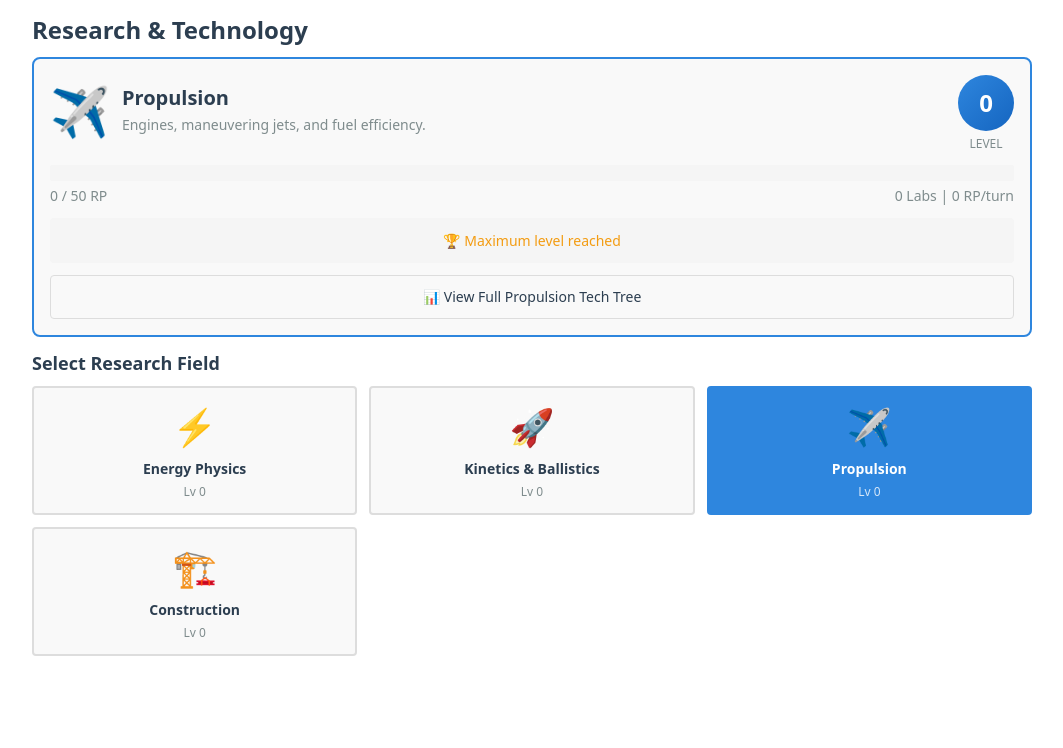
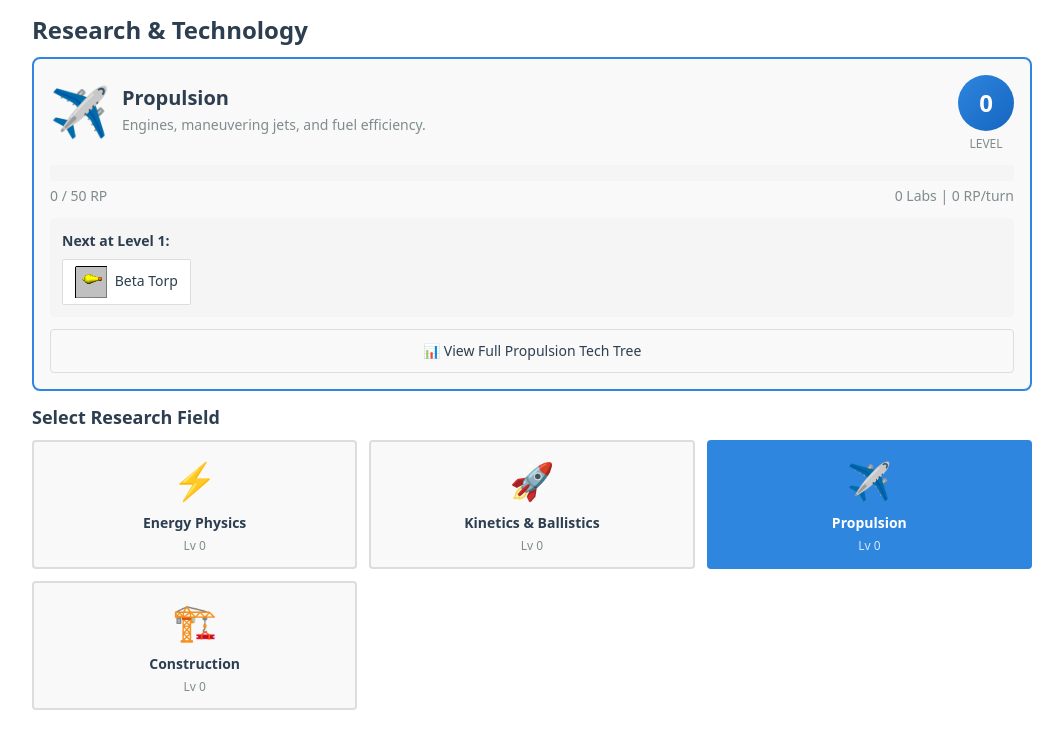
Before and after one commit to zebslc/stars-mobiler, an Angular app: page /research in a window 1280 px wide. Shown: the top 748 px of the page, without its empty margins (108-1171 px from the left). Built offline with nearby package versions, Linux system fonts and the light colour scheme.

Commit message:
Add total-tech.json with comprehensive specifications for game components including Scanners, Armour, Beam Weapons, Bombs, Electrical, Engines, Hulls, Mechanical, Mines, Planetary, Torpedoes, Shields, Starbase Hulls, and Terraforming

```diff
--- a/src/app/data/techs/bombs.data.ts
+++ b/src/app/data/techs/bombs.data.ts
@@ -5,7 +5,7 @@ export const BOMB_COMPONENTS: ComponentStats[] = [
     id: 'bomb_lady',
     name: 'Lady Finger',
     type: 'Bomb',
-    tech: { Kinetics: 1 },
+    tech: { Kinetics: 2 },
     mass: 40,
     cost: { iron: 1, bor: 20, germ: 0, res: 5 },
     stats: { kill: 0.6, struct: 2 },
@@ -13,12 +13,100 @@ export const BOMB_COMPONENTS: ComponentStats[] = [
     description: 'Basic orbital bomb.'
   },
   {
+    id: 'bomb_black_cat',
+    name: 'Black Cat',
+    type: 'Bomb',
+    tech: { Kinetics: 5 },
+    mass: 45,
+    cost: { iron: 1, bor: 22, germ: 0, res: 7 },
+    stats: { kill: 0.9, struct: 4 },
+    img: 'weap-bomb-black-cat',
+    description: 'Improved explosive charge.'
+  },
+  {
+    id: 'bomb_m70',
+    name: 'M-70',
+    type: 'Bomb',
+    tech: { Kinetics: 8 },
+    mass: 50,
+    cost: { iron: 1, bor: 24, germ: 0, res: 9 },
+    stats: { kill: 1.2, struct: 6 },
+    img: 'weap-bomb-m70',
+    description: 'Military grade munition.'
+  },
+  {
+    id: 'bomb_m80',
+    name: 'M-80',
+    type: 'Bomb',
+    tech: { Kinetics: 11 },
+    mass: 55,
+    cost: { iron: 1, bor: 25, germ: 0, res: 12 },
+    stats: { kill: 1.7, struct: 7 },
+    img: 'weap-bomb-m80',
+    description: 'High-yield conventional warhead.'
+  },
+  {
+    id: 'bomb_cherry',
+    name: 'Cherry Bomb',
+    type: 'Bomb',
+    tech: { Kinetics: 14 },
+    mass: 52,
+    cost: { iron: 1, bor: 25, germ: 0, res: 11 },
+    stats: { kill: 2.5, struct: 10 },
+    img: 'weap-bomb-cherry',
+    description: 'High yield nuke. Destroys everything.'
+  },
+  {
+    id: 'bomb_lbu17',
+    name: 'LBU-17',
+    type: 'Bomb',
+    tech: { Kinetics: 5, Energy: 8 },
+    mass: 30,
+    cost: { iron: 1, bor: 15, germ: 15, res: 7 },
+    stats: { kill: 0.2, struct: 16 },
+    img: 'weap-bomb-lbu17',
+    description: 'Structure-focused demolition device.'
+  },
+  {
+    id: 'bomb_lbu32',
+    name: 'LBU-32',
+    type: 'Bomb',
+    tech: { Kinetics: 10, Energy: 10 },
+    mass: 35,
+    cost: { iron: 1, bor: 24, germ: 15, res: 10 },
+    stats: { kill: 0.3, struct: 28 },
+    img: 'weap-bomb-lbu32',
+    description: 'Enhanced bunker buster.'
+  },
+  {
+    id: 'bomb_lbu74',
+    name: 'LBU-74',
+    type: 'Bomb',
+    tech: { Kinetics: 15, Energy: 12 },
+    mass: 45,
+    cost: { iron: 1, bor: 33, germ: 12, res: 14 },
+    stats: { kill: 0.4, struct: 4.5 },
+    img: 'weap-bomb-lbu74',
+    description: 'Ultimate installation destroyer.'
+  },
+  {
+    id: 'bomb_retro',
+    name: 'Retro Bomb',
+    type: 'Bomb',
+    tech: { Kinetics: 10, Energy: 12 },
+    mass: 45,
+    cost: { iron: 15, bor: 15, germ: 10, res: 50 },
+    stats: { kill: 0.0, struct: 0.0 },
+    img: 'weap-bomb-retro',
+    description: 'Terraforming weapon. Reduces planet habitability.'
+  },
+  {
     id: 'bomb_smart',
     name: 'Smart Bomb',
     type: 'Bomb',
-    tech: { Kinetics: 3, Energy: 2 },
+    tech: { Kinetics: 5, Energy: 7 },
     mass: 50,
-    cost: { iron: 1, bor: 22, germ: 5, res: 27 },
+    cost: { iron: 1, bor: 22, germ: 0, res: 27 },
     stats: { kill: 1.3, struct: 0 },
     img: 'weap-bomb-smart',
     description: 'Anti-personnel weapon. Saves factories.'
@@ -27,33 +115,44 @@ export const BOMB_COMPONENTS: ComponentStats[] = [
     id: 'bomb_neutron',
     name: 'Neutron Bomb',
     type: 'Bomb',
-    tech: { Kinetics: 8, Energy: 4 },
-    mass: 50,
-    cost: { iron: 1, bor: 40, germ: 5, res: 50 },
+    tech: { Kinetics: 10, Energy: 10 },
+    mass: 57,
+    cost: { iron: 1, bor: 30, germ: 0, res: 30 },
     stats: { kill: 2.2, struct: 0 },
     img: 'weap-bomb-neutron',
     description: 'Enhanced radiation weapon.'
   },
   {
-    id: 'bomb_cherry',
-    name: 'Cherry Bomb',
+    id: 'bomb_enriched_neutron',
+    name: 'Enriched Neutron',
     type: 'Bomb',
-    tech: { Kinetics: 10 },
-    mass: 52,
-    cost: { iron: 1, bor: 25, germ: 0, res: 11 },
-    stats: { kill: 2.5, struct: 10 },
-    img: 'weap-bomb-cherry',
-    description: 'High yield nuke. Destroys everything.'
+    tech: { Kinetics: 15, Energy: 12 },
+    mass: 64,
+    cost: { iron: 1, bor: 36, germ: 0, res: 25 },
+    stats: { kill: 3.5, struct: 0 },
+    img: 'weap-bomb-enriched-neutron',
+    description: 'Enhanced neutron radiation device.'
+  },
+  {
+    id: 'bomb_peerless',
+    name: 'Peerless Bomb',
+    type: 'Bomb',
+    tech: { Kinetics: 22, Energy: 15 },
+    mass: 55,
+    cost: { iron: 1, bor: 33, germ: 0, res: 32 },
+    stats: { kill: 5.0, struct: 0 },
+    img: 'weap-bomb-peerless',
+    description: 'Superior anti-population weapon.'
   },
   {
     id: 'bomb_annihilator',
-    name: 'Annihilator Bomb',
+    name: 'Annihilator',
     type: 'Bomb',
-    tech: { Kinetics: 24, Energy: 16 },
-    mass: 20,
-    cost: { iron: 5, bor: 100, germ: 20, res: 200 },
-    stats: { kill: 6.0, struct: 40 },
+    tech: { Kinetics: 26, Energy: 17 },
+    mass: 50,
+    cost: { iron: 1, bor: 30, germ: 0, res: 28 },
+    stats: { kill: 7.0, struct: 0 },
     img: 'weap-bomb-annihilator',
-    description: 'Planetary glassing device.'
+    description: 'The ultimate population killer.'
   }
 ];
--- a/src/app/data/techs/defenses.data.ts
+++ b/src/app/data/techs/defenses.data.ts
@@ -27,34 +27,78 @@ export const SHIELD_COMPONENTS: ComponentStats[] = [
     id: 'def_wolverine',
     name: 'Wolverine',
     type: 'Shield',
-    tech: { Energy: 5 },
+    tech: { Energy: 6 },
     mass: 1,
     cost: { iron: 3, bor: 0, germ: 3, res: 6 },
+    stats: { shield: 60 },
+    img: 'def-shield-wolf',
+    description: 'Diffuse shield technology.'
+  },
+  {
+    id: 'def_croby_sharmor',
+    name: "Crob'y Sharmor",
+    type: 'Shield',
+    tech: { Energy: 7, Construction: 4 },
+    mass: 10,
+    cost: { iron: 7, bor: 0, germ: 4, res: 15 },
+    stats: { shield: 60 },
+    img: 'def-shield-croby',
+    description: 'Shield-armor hybrid. Heavy but effective.'
+  },
+  {
+    id: 'def_shadow',
+    name: 'Shadow Shield',
+    type: 'Shield',
+    tech: { Energy: 7, Electronics: 3 },
+    mass: 2,
+    cost: { iron: 3, bor: 0, germ: 3, res: 7 },
     stats: { shield: 75 },
-    img: 'def-shield-wolf',
-    description: 'Regenerative shield system.'
+    img: 'def-shield-shadow',
+    description: 'Stealth-enhanced shielding.'
+  },
+  {
+    id: 'def_bear',
+    name: 'Bear Neutrino Barrier',
+    type: 'Shield',
+    tech: { Energy: 10 },
+    mass: 1,
+    cost: { iron: 4, bor: 0, germ: 4, res: 8 },
+    stats: { shield: 100 },
+    img: 'def-shield-bear',
+    description: 'Particle deflection field.'
+  },
+  {
+    id: 'def_gorilla',
+    name: 'Gorilla Delagator',
+    type: 'Shield',
+    tech: { Energy: 14 },
+    mass: 1,
+    cost: { iron: 5, bor: 0, germ: 6, res: 11 },
+    stats: { shield: 175 },
+    img: 'def-shield-gorilla',
+    description: 'Advanced energy distribution.'
+  },
+  {
+    id: 'def_elephant',
+    name: 'Elephant Hide Fortress',
+    type: 'Shield',
+    tech: { Energy: 18 },
+    mass: 1,
+    cost: { iron: 8, bor: 0, germ: 10, res: 15 },
+    stats: { shield: 300 },
+    img: 'def-shield-elephant',
+    description: 'Fortress-grade protection.'
   },
   {
     id: 'def_phase',
-    name: 'Phase Shield',
+    name: 'Complete Phase Shield',
     type: 'Shield',
-    tech: { Energy: 10 },
+    tech: { Energy: 22 },
     mass: 1,
     cost: { iron: 12, bor: 0, germ: 15, res: 20 },
     stats: { shield: 500 },
     img: 'def-shield-phase',
-    description: 'Phased energy barrier.'
-  },
-  {
-    id: 'def_langston',
-    name: 'Langston Shell',
-    type: 'Shield',
-    tech: { Energy: 24, Construction: 16 },
-    mass: 2,
-    cost: { iron: 20, bor: 50, germ: 50, res: 100 },
-    stats: { shield: 1200 },
-    img: 'def-shield-langston',
-    description: 'Full spectrum energy absorption.'
+    description: 'Complete phased energy barrier.'
   }
 ];
 
--- a/src/app/data/techs/weapons.data.ts
+++ b/src/app/data/techs/weapons.data.ts
@@ -114,41 +114,129 @@ export const WEAPON_COMPONENTS: ComponentStats[] = [
     tech: { Kinetics: 1 },
     mass: 25,
     cost: { iron: 9, bor: 3, germ: 3, res: 5 },
-    stats: { power: 12, accuracy: 65, range: 4 },
+    stats: { power: 5, accuracy: 35, range: 4, initiative: 0 },
     img: 'weap-torp-alpha',
     description: 'Basic guided missile.'
+  },
+  {
+    id: 'weap_beta',
+    name: 'Beta Torp',
+    type: 'Weapon',
+    tech: { Kinetics: 5, Propulsion: 1 },
+    mass: 25,
+    cost: { iron: 18, bor: 6, germ: 4, res: 6 },
+    stats: { power: 12, accuracy: 45, range: 4, initiative: 1 },
+    img: 'weap-torp-beta',
+    description: 'Improved guidance system.'
+  },
+  {
+    id: 'weap_delta',
+    name: 'Delta Torp',
+    type: 'Weapon',
+    tech: { Kinetics: 10, Propulsion: 2 },
+    mass: 25,
+    cost: { iron: 22, bor: 8, germ: 5, res: 8 },
+    stats: { power: 26, accuracy: 60, range: 4, initiative: 1 },
+    img: 'weap-torp-delta',
+    description: 'Enhanced propulsion and warhead.'
+  },
+  {
+    id: 'weap_epsilon',
+    name: 'Epsilon Torp',
+    type: 'Weapon',
+    tech: { Kinetics: 14, Propulsion: 3 },
+    mass: 25,
+    cost: { iron: 30, bor: 10, germ: 6, res: 10 },
+    stats: { power: 48, accuracy: 65, range: 5, initiative: 2 },
+    img: 'weap-torp-epsilon',
+    description: 'Long-range tactical missile.'
   },
   {
     id: 'weap_rho',
     name: 'Rho Torp',
     type: 'Weapon',
-    tech: { Kinetics: 5 },
+    tech: { Kinetics: 18, Propulsion: 4 },
     mass: 25,
-    cost: { iron: 15, bor: 5, germ: 5, res: 15 },
-    stats: { power: 50, accuracy: 85, range: 5 },
+    cost: { iron: 34, bor: 12, germ: 8, res: 12 },
+    stats: { power: 90, accuracy: 75, range: 5, initiative: 2 },
     img: 'weap-torp-rho',
     description: 'Standard fleet torpedo.'
+  },
+  {
+    id: 'weap_upsilon',
+    name: 'Upsilon Torp',
+    type: 'Weapon',
+    tech: { Kinetics: 22, Propulsion: 5 },
+    mass: 25,
+    cost: { iron: 40, bor: 14, germ: 9, res: 15 },
+    stats: { power: 169, accuracy: 75, range: 5, initiative: 3 },
+    img: 'weap-torp-upsilon',
+    description: 'Heavy strike missile.'
+  },
+  {
+    id: 'weap_omega',
+    name: 'Omega Torp',
+    type: 'Weapon',
+    tech: { Kinetics: 26, Propulsion: 6 },
+    mass: 25,
+    cost: { iron: 52, bor: 18, germ: 12, res: 18 },
+    stats: { power: 316, accuracy: 80, range: 5, initiative: 4 },
+    img: 'weap-torp-omega',
+    description: 'The ultimate ballistic weapon.'
   },
   {
     id: 'weap_anti',
     name: 'Anti-Matter Torp',
     type: 'Weapon',
-    tech: { Kinetics: 14, Energy: 4 },
+    tech: { Kinetics: 11, Propulsion: 12, Energy: 21 },
     mass: 8,
     cost: { iron: 3, bor: 8, germ: 1, res: 50 },
-    stats: { power: 150, accuracy: 90, range: 6 },
+    stats: { power: 60, accuracy: 85, range: 6, initiative: 0 },
     img: 'weap-torp-anti',
-    description: 'Heavy antimatter warhead.'
+    description: 'Exotic matter warhead.'
   },
   {
-    id: 'weap_omega',
-    name: 'Omega Torp',
+    id: 'weap_jihad',
+    name: 'Jihad Missile',
     type: 'Weapon',
-    tech: { Kinetics: 20, Energy: 10 },
-    mass: 12,
-    cost: { iron: 5, bor: 15, germ: 5, res: 100 },
-    stats: { power: 300, accuracy: 95, range: 7 },
-    img: 'weap-torp-omega',
-    description: 'The ultimate ballistic weapon.'
+    tech: { Kinetics: 12, Propulsion: 6 },
+    mass: 35,
+    cost: { iron: 37, bor: 13, germ: 9, res: 13 },
+    stats: { power: 85, accuracy: 20, range: 5, initiative: 0 },
+    img: 'weap-missile-jihad',
+    description: 'Dumb-fire heavy missile.'
+  },
+  {
+    id: 'weap_juggernaut',
+    name: 'Juggernaut Missile',
+    type: 'Weapon',
+    tech: { Kinetics: 16, Propulsion: 8 },
+    mass: 35,
+    cost: { iron: 48, bor: 16, germ: 11, res: 16 },
+    stats: { power: 150, accuracy: 20, range: 5, initiative: 1 },
+    img: 'weap-missile-juggernaut',
+    description: 'Massive unguided rocket.'
+  },
+  {
+    id: 'weap_doomsday',
+    name: 'Doomsday Missile',
+    type: 'Weapon',
+    tech: { Kinetics: 20, Propulsion: 10 },
+    mass: 35,
+    cost: { iron: 60, bor: 20, germ: 13, res: 20 },
+    stats: { power: 280, accuracy: 25, range: 6, initiative: 2 },
+    img: 'weap-missile-doomsday',
+    description: 'Devastating firepower, poor accuracy.'
+  },
+  {
+    id: 'weap_armageddon',
+    name: 'Armageddon Missile',
+    type: 'Weapon',
+    tech: { Kinetics: 24, Propulsion: 10 },
+    mass: 35,
+    cost: { iron: 67, bor: 23, germ: 16, res: 24 },
+    stats: { power: 525, accuracy: 30, range: 6, initiative: 3 },
+    img: 'weap-missile-armageddon',
+    description: 'Ultimate barrage weapon.'
   }
 ];
```
Also changed, not shown: 16 other files (tests, documents, lock files or other folders).
